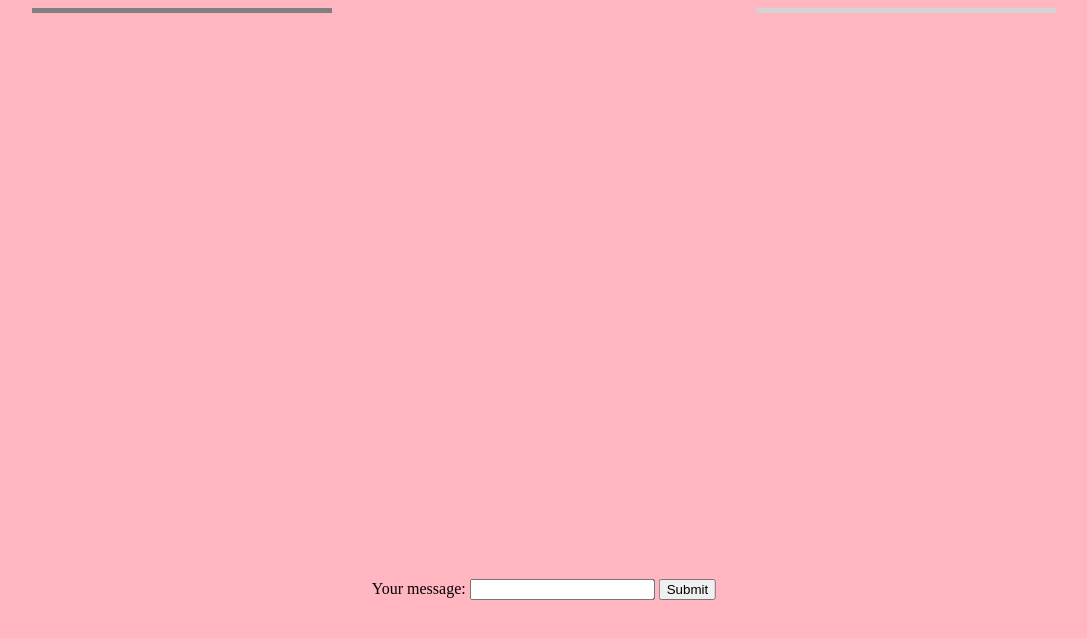
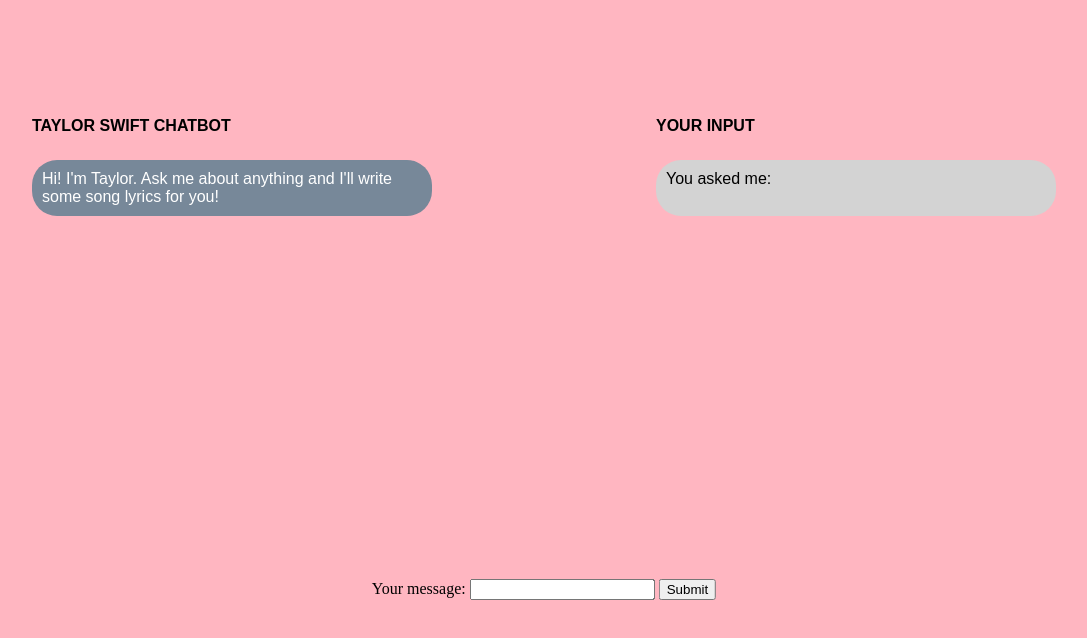
Before and after one commit to willazheng24/Chatbot-Project, a website: page botTemplate/public/index.html in a window 1280 px wide. Shown: the whole page, without its empty margins (96-1183 px from the left). Drawn offline with Linux system fonts and the light colour scheme.

Commit message:
chatbot bubbles

```diff
--- a/botTemplate/public/index.html
+++ b/botTemplate/public/index.html
@@ -13,11 +13,21 @@
         <button type="submit">Submit</button>
     </form>
 
-    <div id="inputBox" style="position:absolute; left: 10%; width: 300px; background-color: grey;">
-        <p style="margin-top: 5px; margin-left: 5px; margin-right:5px; margin-bottom:5px" id="inputText"></p>
+    <h4 style="position:absolute; left: 10%; top: 12%; width: 400px;
+    font-family: Baskerville, sans-serif;">TAYLOR SWIFT CHATBOT</h4>
+    <div id="chatBox" style="position:absolute; left: 10%; top: 20%; width: 400px; border-radius: 25px; background-color: lightslategrey;">
+        <p style="margin-top: 10px; margin-left: 10px; margin-right:10px; margin-bottom:10px;
+        color: white; font-family: Baskerville, sans-serif;" id="chatOutput">
+        Hi! I'm Taylor. Ask me about anything and I'll write some song lyrics for you!</p>
     </div>
-    <div id="chatBox" style="position:absolute; right: 10%; width: 300px; background-color: lightgrey;">
-        <p style="margin-top: 5px; margin-left: 5px; margin-right:5px; margin-bottom:5px" id="chatOutput"></p>
+
+    <h4 style="position:absolute; right: 10%; top: 12%; width: 400px;
+    font-family: Baskerville, sans-serif;">YOUR INPUT</h4>
+    <div id="inputBox" style="position:absolute; right: 10%; top: 20%; width: 400px; border-radius: 25px; background-color: lightgrey; font-family: Roboto, sans-serif">
+        <p style="margin-top: 10px; margin-left: 10px; margin-right:10px; margin-bottom:10px;
+        font-family: Baskerville, sans-serif" id="inputText">
+        You asked me:
+        <br></br></p>
     </div>
 
     <script src="script.js"></script>
--- a/botTemplate/public/script.js
+++ b/botTemplate/public/script.js
@@ -2,6 +2,7 @@
     event.preventDefault();
     const userInput = document.getElementById('userInput').value;
     document.getElementById('inputText').textContent = userInput;
+    document.getElementById('chatOutput').textContent = "Taylor is writing...";
     const response = await fetch('/api/chat', {
         method: 'POST',
         headers: {
@@ -12,6 +13,8 @@
 
     const data = await response.json();
     document.getElementById('chatOutput').textContent = data.message;
+    const elementHeight = document.getElementById('chatBox').clientHeight;
+    document.getElementById('inputBox').style.height = elementHeight + "px";
 });
 
 document.body.style.backgroundColor = 'lightpink';
```
